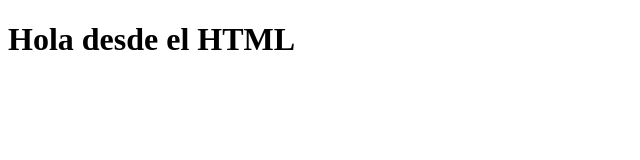
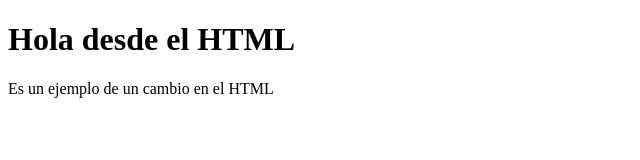
Before and after one commit to Yolys-PP/Clase_14_Mayo, a plain HTML site: page index.html in a window 1280 px wide. Shown: the whole page, without its empty margins (0-640 px from the left). Drawn offline with Linux system fonts and the light colour scheme.

Commit message:
fead: Se añade leyenda

```diff
--- a/index.html
+++ b/index.html
@@ -7,5 +7,6 @@
 </head>
 <body>
     <h1>Hola desde el HTML</h1>
+    <p>Es un ejemplo de un cambio en el HTML</p>
 </body>
 </html>
```
